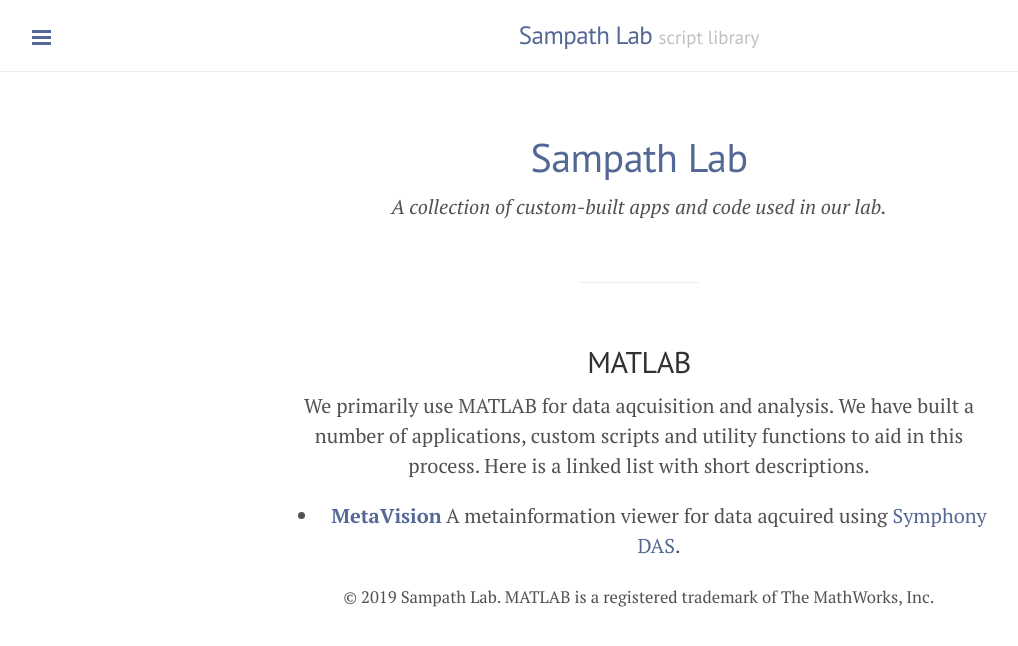
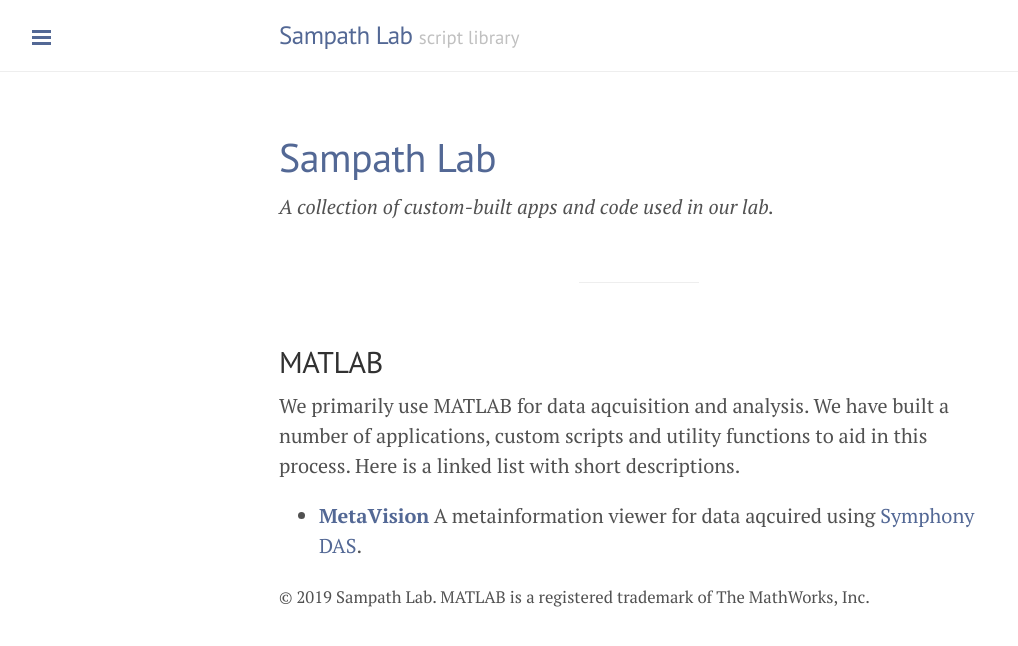
Before and after one commit to sampath-lab-ucla/sampath-lab-ucla.github.io, a Jekyll site: the page built from index.md, in a window 1280 px wide. Shown: the top 646 px of the page, without its empty margins (1-1019 px from the left). Built offline with Jekyll 4.4.1, drawn with Linux system fonts in a browser that asks for light colours.

Commit message:
Update custom.css

```diff
--- a/public/css/custom.css
+++ b/public/css/custom.css
@@ -1,5 +1,13 @@
 .container {
+  text-align: left;
+}
+
+.container .center {
   text-align: center;
+}
+
+.container .right {
+  text-align: right;
 }
 
 a:hover,
```
